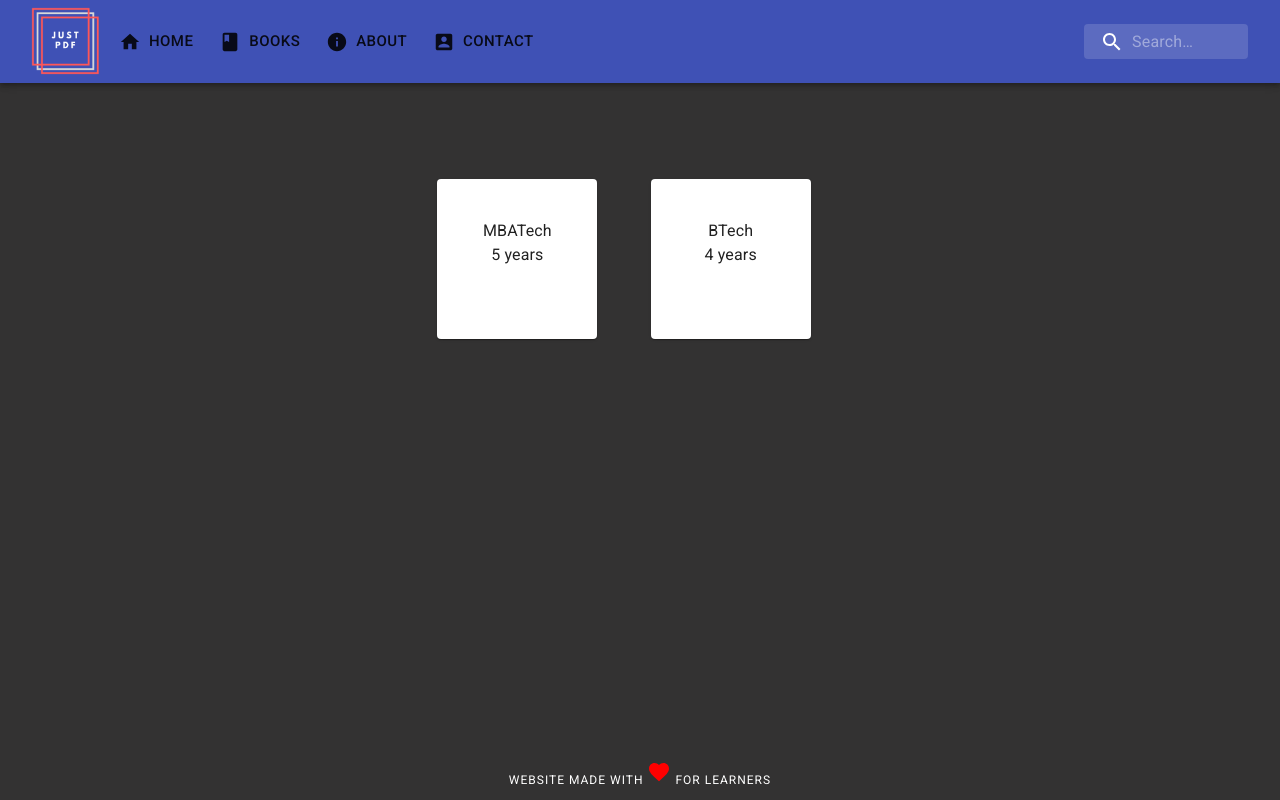
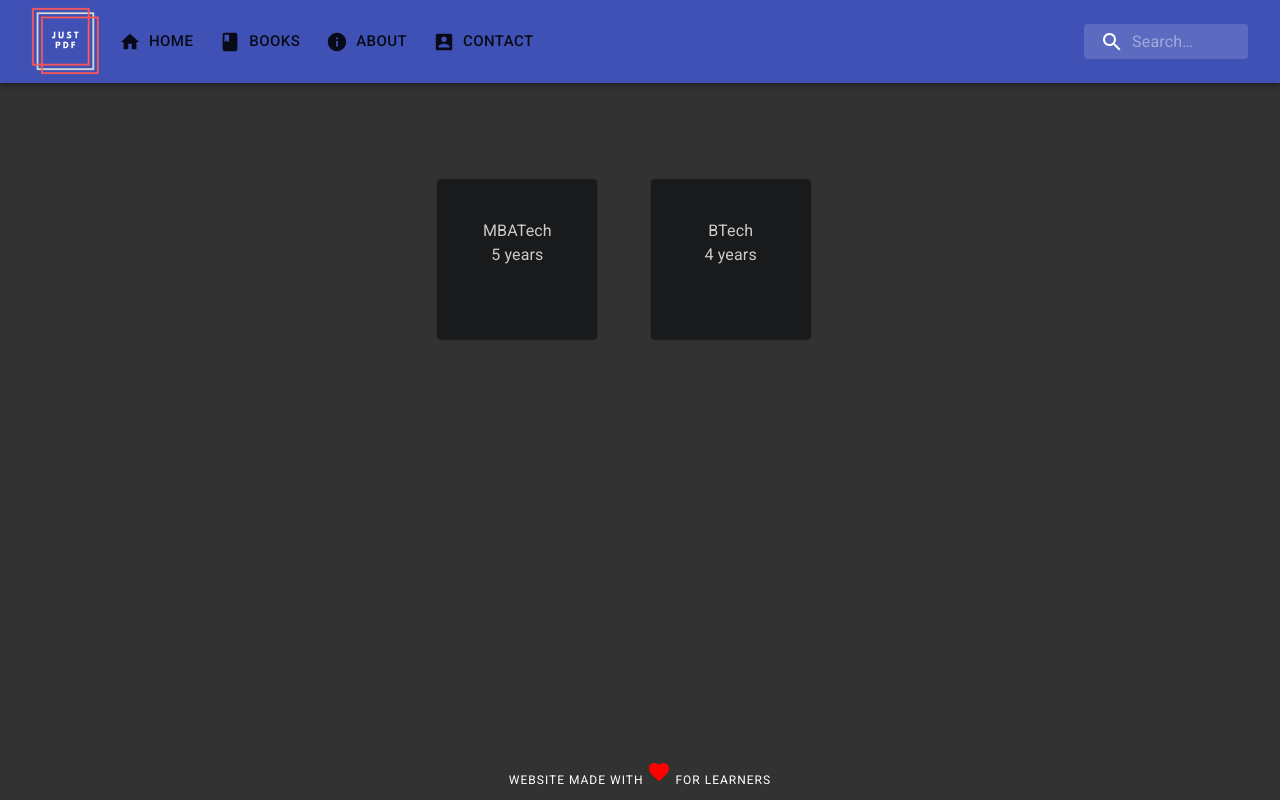
Before and after one commit to ShivS01/just-pdf, a React (Create React App) app: page /books/1/1 in a window 1280 px wide. Built offline with nearby package versions, Linux system fonts and the light colour scheme.

Commit message:
Changing paper to dark color

```diff
--- a/src/components/Branches.js
+++ b/src/components/Branches.js
@@ -15,6 +15,8 @@ const useStyles = makeStyles((theme) => ({
     padding: theme.spacing(5),
     height: theme.spacing(10),
     width: theme.spacing(10),
+    backgroundColor: "rgb(24, 26, 27)",
+    color: "rgba(232, 230, 227, 0.87)",
   },
   margin: {
     marginTop: theme.spacing(10),
--- a/src/components/Schools.js
+++ b/src/components/Schools.js
@@ -15,6 +15,8 @@ const useStyles = makeStyles((theme) => ({
     padding: theme.spacing(4),
     height: theme.spacing(15),
     width: theme.spacing(15),
+    backgroundColor: "rgb(24, 26, 27)",
+    color: "rgba(232, 230, 227, 0.87)",
   },
   margin: {
     marginTop: theme.spacing(10),
--- a/src/components/Sem.js
+++ b/src/components/Sem.js
@@ -15,6 +15,8 @@ const useStyles = makeStyles((theme) => ({
     padding: theme.spacing(5),
     height: theme.spacing(10),
     width: theme.spacing(10),
+    backgroundColor: "rgb(24, 26, 27)",
+    color: "rgba(232, 230, 227, 0.87)",
   },
   margin: {
     marginTop: theme.spacing(10),
--- a/src/components/Semesters.js
+++ b/src/components/Semesters.js
@@ -15,6 +15,8 @@ const useStyles = makeStyles((theme) => ({
     padding: theme.spacing(5),
     height: theme.spacing(10),
     width: theme.spacing(10),
+    backgroundColor: "rgb(24, 26, 27)",
+    color: "rgba(232, 230, 227, 0.87)",
   },
   margin: {
     marginTop: theme.spacing(10),
```
